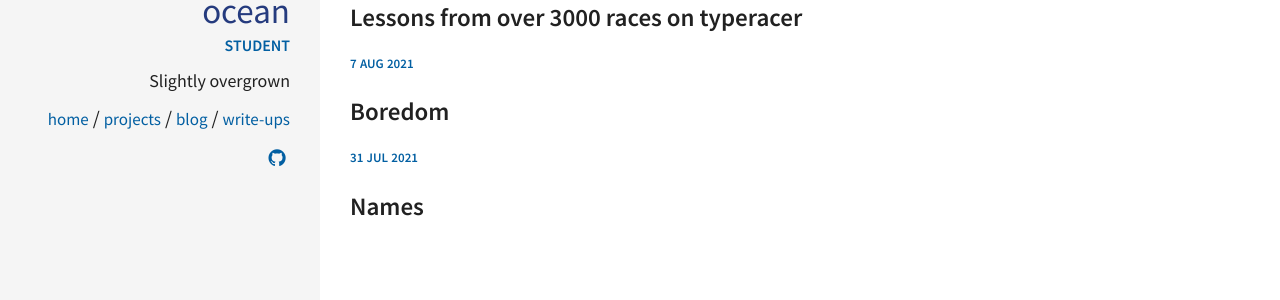
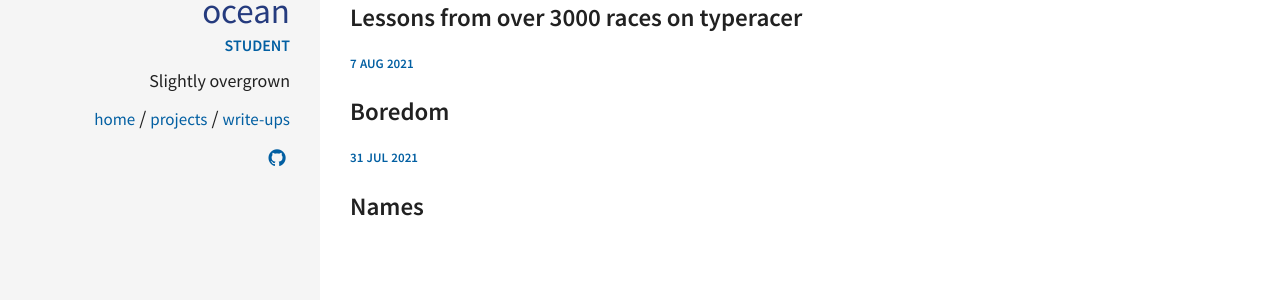
Before and after one commit to Oceankoh/oceankoh.github.io, a Jekyll site: the page built from blog/index.html, in a window 1280 px wide. Shown: the part 381-681 px from the top of the page. Built offline with Jekyll 4.4.1, drawn with Linux system fonts in a browser that asks for light colours.

Commit message:
hidden blog

```diff
--- a/_includes/sidebar.html
+++ b/_includes/sidebar.html
@@ -15,7 +15,7 @@
       <li class="nav-item">
         <a href="{{ site.url }}/">home</a>
       </li>
-      {% for page in site.pages %} {% if page.title %}
+      {% for page in site.pages %} {% if page.title and page.title != "Blog" %}
       <li class="nav-item">
         <a href="{{ site.url }}{{ page.url }}">{{ page.title }}</a>
       </li>
```
